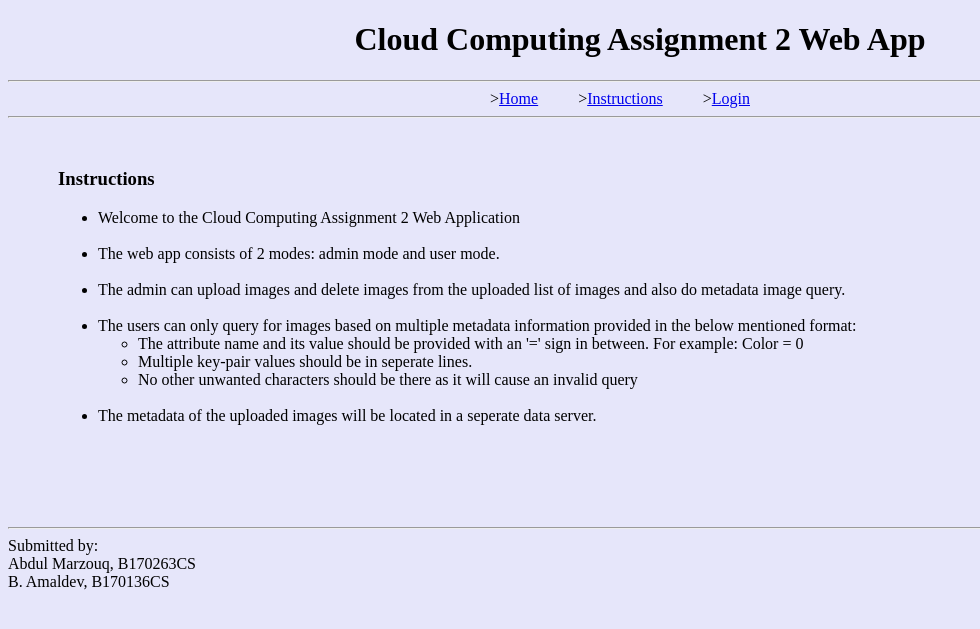
After one commit to Abdul-Marzouq/Cloud-Computing-Assignment-2, a Django app: page /instructions/ in a window 1280 px wide. The commit adds this page. Shown: the top 629 px of the page, without its empty margins (0-980 px from the left). Run offline with Django 3.2, Linux system fonts and the light colour scheme.

Commit message:
Many Important Changes

```diff
--- a/base/views.py
+++ b/base/views.py
@@ -6,3 +6,6 @@ def home(request):
 
 def index(request):
     return render(request,'home.html')
+
+def instruction(request):
+    return render(request,'instruction.html')
--- a/cloudassg2/urls.py
+++ b/cloudassg2/urls.py
@@ -11,11 +11,14 @@ from django.conf.urls.static import static
 
 urlpatterns = [
     url(r'^$',views.index,name='index'),
-    url(r'^login/',login_views.user_login,name='login'),
+    url(r'^instructions/$',views.instruction,name='instructions'),
+    url(r'^login/$',login_views.user_login,name='login'),
     url(r'^logout/$',login_views.user_logout, name='logout'),
     url(r'^admin/',admin.site.urls),
-    url(r'^imgupload/',img_views.imgupload,name='imgupload'),
-    url(r'^imgsearch/',img_views.imgsearch,name='imgsearch'),
+    url(r'^imgupload/$',img_views.imgupload,name='imgupload'),
+    url(r'^imgsearch/$',img_views.imgsearch,name='imgsearch'),
+    url(r'^imglist/$',img_views.imglist,name='imglist'),
+    path('imgdelete/<delimageid>',img_views.imgdelete,name='imgdelete'),
     path('imgsearchres/<searchstr>',img_views.imgsearchres,name='imgsearchres'),
     url('^',include('django.contrib.auth.urls')),
 ]
--- a/imgmeta/forms.py
+++ b/imgmeta/forms.py
@@ -6,6 +6,9 @@ class ImageForm(forms.ModelForm):
     class Meta:
         model = ImageSet
         fields = ('image',)
+        help_texts = {
+            'image': None,
+        }
 
 class SearchForm(forms.Form):
-     searchtext = forms.CharField(max_length=140,widget=forms.Textarea(attrs={'rows':'3', }),label="Search Text")
+     searchtext = forms.CharField(max_length=140,widget=forms.Textarea(attrs={'rows':'5', }),label="Search Text")
--- a/imgmeta/models.py
+++ b/imgmeta/models.py
@@ -11,7 +11,7 @@ mydb = client["cloudassg2"]
 mycol = mydb["imagemetadata"]
 
 class ImageSet(models.Model):
-    name = models.CharField(max_length = 100,null=True, blank=False,editable=False)
+    id = models.AutoField(primary_key=True)
     image = models.ImageField(upload_to='imgset/', null=True, blank=False)
 
 def getmetadatadict(path):
--- a/templates/base.html
+++ b/templates/base.html
@@ -1,29 +1,44 @@
+{%load static%}
+
 <!DOCTYPE html>
 <html>
 <head>
   <meta charset="utf-8">
   <title>{% block title %}Cloud Computing Assignment 2 Web App{% endblock %}</title>
 </head>
-<body>
+<body style = "background-color:lavender">
+  <center>
   <header>
     <h1>Cloud Computing Assignment 2 Web App</h1>
-    {% if user.is_authenticated %}
-      Hi {{ user.username }}! <br>
-      <a href="{% url 'index' %}">Home</a> <br>
-      {% if user.is_superuser %}
-      <a href="{% url 'imgupload' %}">Upload an image</a> <br>
-      {% endif %}
-      <a href="{% url 'imgsearch' %}">Search for image</a> <br>
-      <a href="{% url 'logout' %}">Logout</a> <br>
-    {% else %}
-      <a href="{% url 'login' %}">Login</a> <br>
-    {% endif %}
   </header>
   <hr>
+      ><a href="{% url 'index' %}">Home</a>&nbsp &nbsp &nbsp &nbsp &nbsp
+      ><a href="{% url 'instructions' %}">Instructions</a>&nbsp &nbsp &nbsp &nbsp &nbsp
+      {% if user.is_authenticated %}
+      {% if user.is_superuser %}
+      ><a href="{% url 'imgupload' %}">Upload an image</a> &nbsp &nbsp &nbsp &nbsp &nbsp
+      ><a href="{% url 'imglist' %}">Delete an image</a> &nbsp &nbsp &nbsp &nbsp &nbsp
+      {% endif %}
+      ><a href="{% url 'imgsearch' %}">Search for image</a>&nbsp &nbsp &nbsp &nbsp &nbsp
+      ><a href="{% url 'logout' %}">Logout</a> &nbsp &nbsp &nbsp &nbsp &nbsp &nbsp
+    {% else %}
+      ><a href="{% url 'login' %}">Login</a> &nbsp &nbsp &nbsp &nbsp &nbsp
+    {% endif %}
+    <hr>
+
+</center>
   <main>
+
+  <div style = "margin: 50px;">
     {% block content %}
     {% endblock %}
+  </div>
   </main>
   <hr>
+  <footer>
+    Submitted by:
+    <br> Abdul Marzouq, B170263CS
+    <br> B. Amaldev,  B170136CS
+    </footer>
 </body>
 </html>
--- a/templates/imgsearch.html
+++ b/templates/imgsearch.html
@@ -1,6 +1,7 @@
 {% extends "base.html" %}
+{% load static %}
 {% block content %}
-<h2>Image Search Page</h2>
+<h3>Image Search Page</h3>
         <form method="POST" enctype="multipart/form-data" autocomplete="off">
             {% csrf_token %}
               {{form}}
--- a/templates/imgupload.html
+++ b/templates/imgupload.html
@@ -1,6 +1,7 @@
 {% extends "base.html" %}
+{% load static %}
 {% block content %}
-<h2>Image Upload Page</h2>
+<h3>Image Upload Page</h3>
         <form method="POST" enctype="multipart/form-data" autocomplete="off">
             {% csrf_token %}
               {{form}}
--- /dev/null
+++ b/templates/instruction.html
@@ -0,0 +1,19 @@
+{% extends 'base.html' %}
+{% load static %}
+{% block content %}
+  <h3>Instructions</h3>
+    <ul>
+        <li>Welcome to the Cloud Computing Assignment 2 Web Application</li><br>
+        <li>The web app consists of 2 modes: admin mode and user mode.</li><br>
+        <li>The admin can upload images and  delete images from the uploaded list of images and also do metadata image query.</li><br>
+        <li>The users can only query for images based on multiple metadata information provided in the below mentioned format:
+            <ul>
+                <li>The attribute name and its value should be provided with an '=' sign in between. For example: Color = 0</li>
+                <li>Multiple key-pair values should be in seperate lines.</li>
+                <li>No other unwanted characters should be there as it will cause an invalid query</li>
+            </ul>
+        </li><br>
+        <li>The metadata of the uploaded images will be located in a seperate data server.</li>
+        </ul>
+  <br><br>
+{% endblock %}
```
Also changed, not shown: cloudassg2/settings.py (+0 -12 lines), imgmeta/views.py (+40 -24 lines), templates/home.html (+13 -3 lines), templates/imglist.html (added, +20 -0 lines), templates/imgsearchres.html (+8 -3 lines), db.sqlite3, imgmeta/migrations/0004_auto_20201108_1944.py (added).
